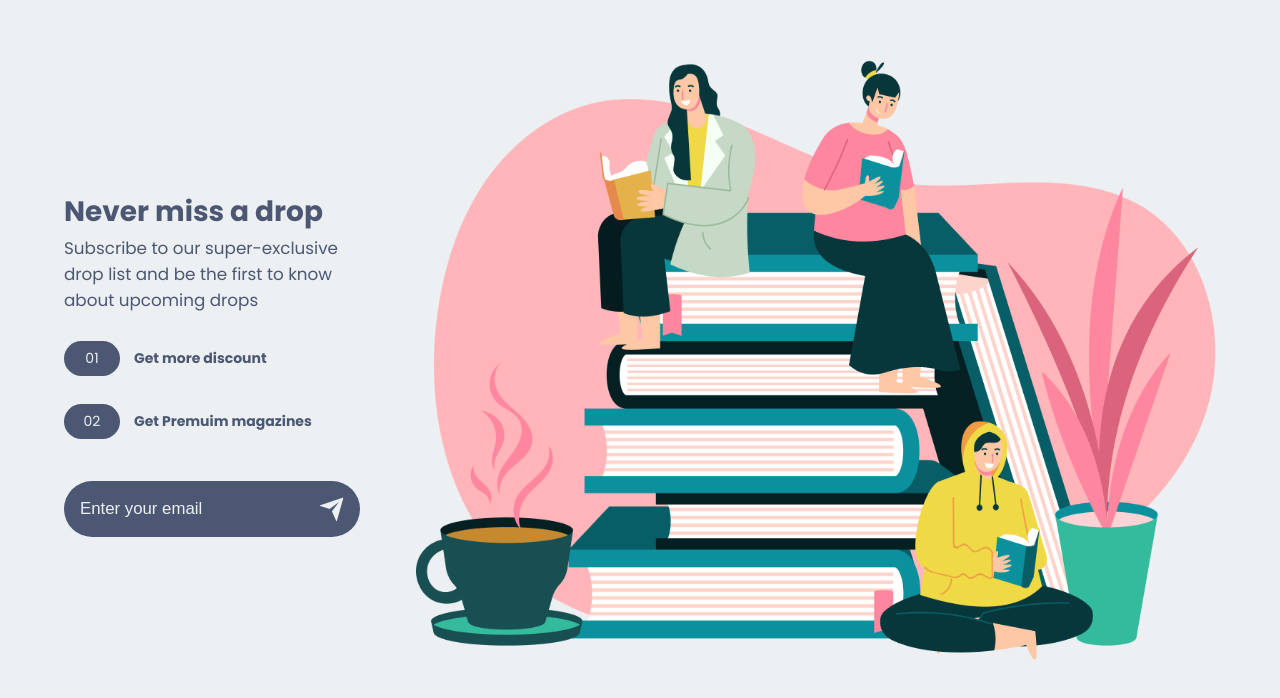
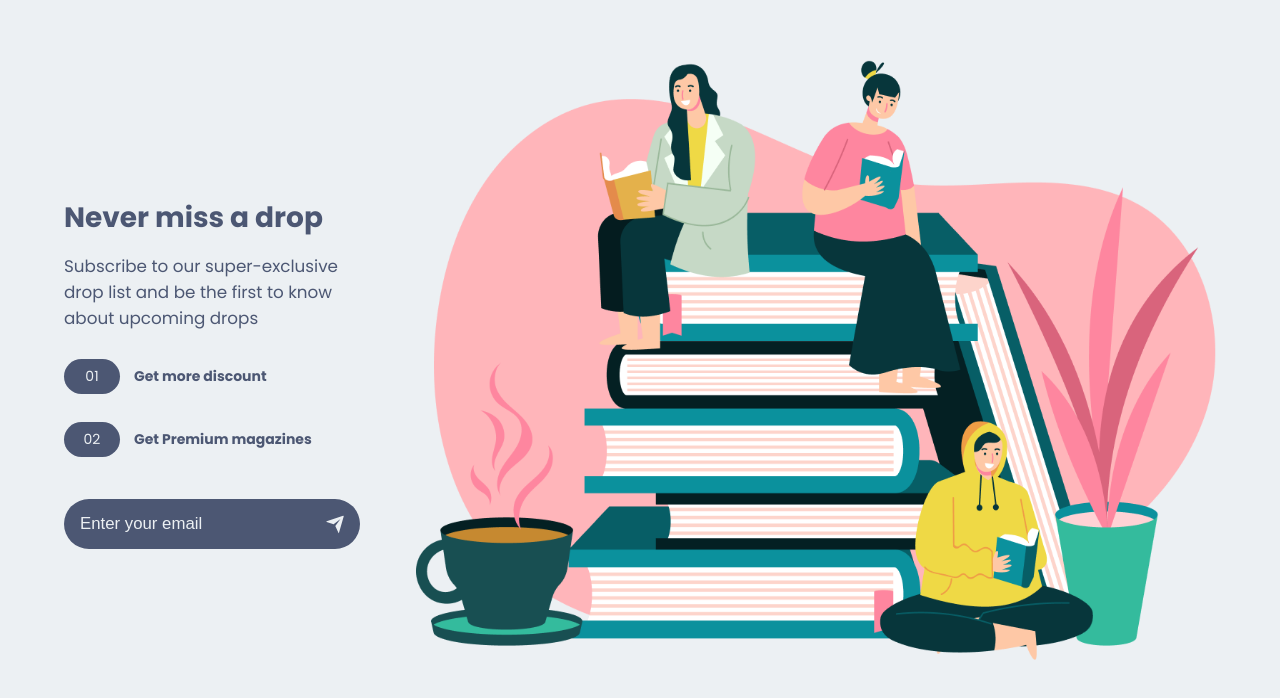
Before and after one commit to Ankan-07-Dutta/NFTMarketplace-Navbar, a Next.js app: page / in a window 1280 px wide. Shown: the part 3302-4000 px from the top of the page. Built offline with nearby package versions, Linux system fonts and the light colour scheme.

Commit message:
just changing css for responsive design

```diff
--- a/components/Category/Category.jsx
+++ b/components/Category/Category.jsx
@@ -19,7 +19,7 @@ const Category = () => {
                             alt='Background image'
                             width={350}
                             height={150}
-                            objectFit='cover' />
+                            style={{ objectFit: "cover" }}/>
                         <div className={Style.category_box_title}>
                             <span>
                                 <BsCircleFill />
--- a/components/HeroSection/HeroSection.jsx
+++ b/components/HeroSection/HeroSection.jsx
@@ -23,7 +23,9 @@ const HeroSection = () => {
                 src={images.hero}
                 alt='Hero Section'
                 width={600}
-                height={600} />
+                height={600}
+                priority
+                 />
         </div>
       </div>
     </div>
--- a/components/Subscribe/Subscribe.jsx
+++ b/components/Subscribe/Subscribe.jsx
@@ -19,7 +19,7 @@ const Subscribe = () => {
             </div>
             <div className={Style.subscribe_box_left_box}>
                 <span>02</span>
-                <small>Get Premuim magazines</small>
+                <small>Get Premium magazines</small>
             </div>
 
             <div className={Style.subscribe_box_left_input}>
--- a/components/Subscribe/Subscribe.module.css
+++ b/components/Subscribe/Subscribe.module.css
@@ -16,7 +16,8 @@
 .subscribe_box_left h2{
     color: var(--icons-color);
     font-size: 3rem;
-    line-height: 0;
+    line-height: 1.2;
+    margin-bottom: 1rem;
 }
 
 .subscribe_box_left_box{
@@ -42,7 +43,7 @@
 
 .subscribe_box_left_input{
     margin-top: 3rem;
-    padding: 2rem;
+    padding: 1rem 2rem;
     width: 80%;
     border-radius: 4rem;
     background-color: var(--icons-color);
@@ -50,13 +51,16 @@
 
     display: flex;
     align-items: center;
+    justify-content: space-between;
 }
 
 .subscribe_box_left_input input {
     background-color: transparent;
-    border: 0;
+    border: none;
     outline: none;
-    width: 90%;
+    width: 100%;
+    color: var(--main-bg-color);
+    font-size: 1rem;
 }
 
 .subscribe_box_left_input input::placeholder {
@@ -65,7 +69,8 @@
 }
 
 .subscribe_box_left_input_icon{
-    font-size: 2rem;
+    font-size: 1.6rem;
+    cursor: pointer;
 }
 
 
@@ -87,6 +92,7 @@
 
     .subscribe_box_left h2{
         font-size: 2rem;
+        line-height: 1.3;
     }
 }
 
@@ -105,5 +111,6 @@
 
     .subscribe_box_left h2 {
         font-size: 2rem;
+        line-height: 1.3;
     }
 }
```
